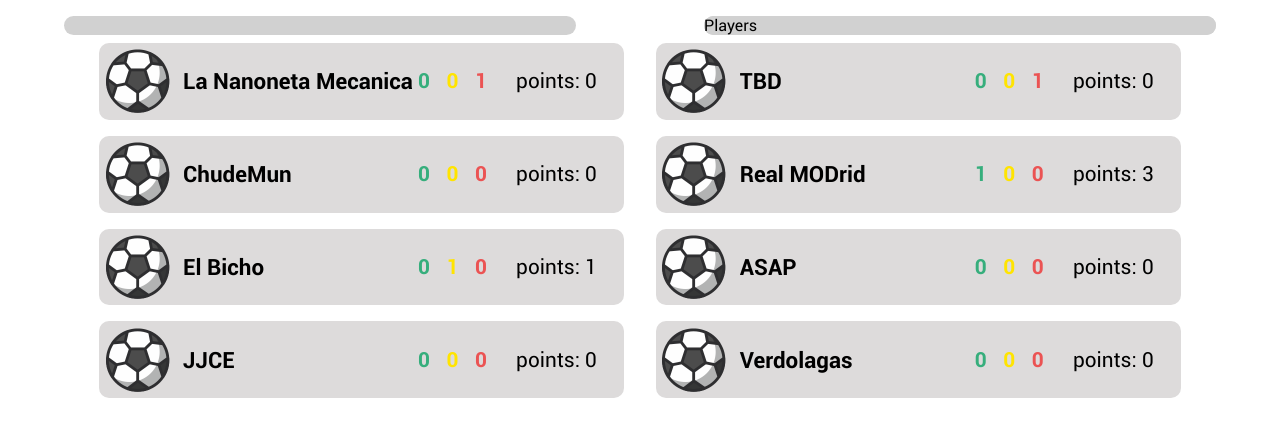
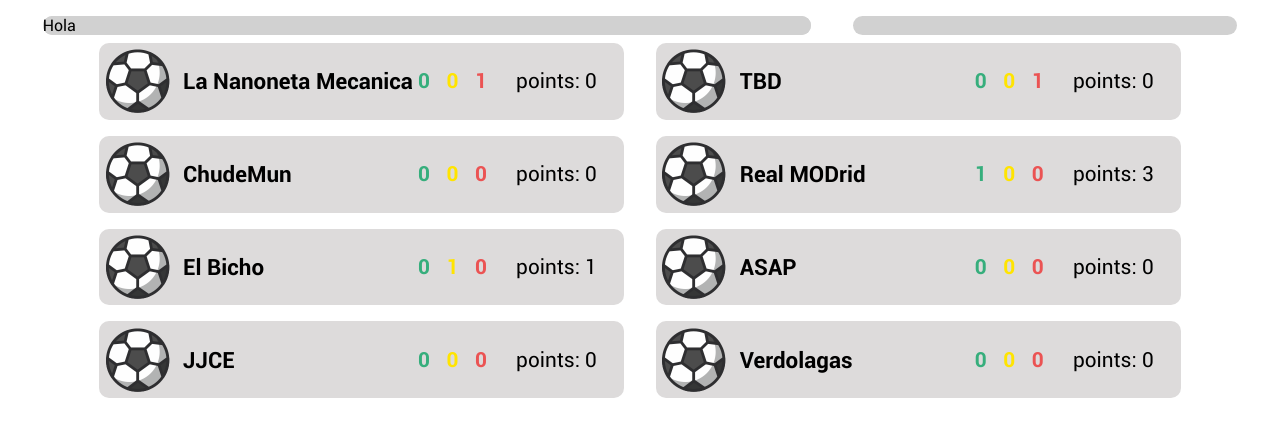
Before and after one commit to felipendelicia/MODO-fixture-frontend, a React (Create React App) app: page / in a window 1280 px wide. Shown: the top 436 px of the page. Built offline with nearby package versions, Linux system fonts and the light colour scheme.

Commit message:
feat: Players.tsx structur

```diff
--- a/src/components/General/Fixture/Fixture.css
+++ b/src/components/General/Fixture/Fixture.css
@@ -1,5 +1,5 @@
 .fixture-container{
     background-color: #D1D1D1;
     border-radius: 10px;
-    width: 40vw;
+    width: 60vw;
 }
--- a/src/components/General/Fixture/Fixture.tsx
+++ b/src/components/General/Fixture/Fixture.tsx
@@ -14,9 +14,7 @@ const Fixture = () => {
 
   return (
     <div className="fixture-container">
-        {
-
-        }
+        Hola
     </div>
   )
 }
--- a/src/components/General/General.css
+++ b/src/components/General/General.css
@@ -1,7 +1,6 @@
 .fixture-players-container{
     display: flex;
-    justify-content:space-around;
-    width: 100%;
+    justify-content: space-evenly;
 }
 
 .teams-container{
--- a/src/components/General/Players/Players.css
+++ b/src/components/General/Players/Players.css
@@ -1,5 +1,5 @@
 .players-container{
     background-color: #D1D1D1;
     border-radius: 10px;
-    width: 40vw;
+    width: 30vw;
 }
--- a/src/components/General/Players/Players.tsx
+++ b/src/components/General/Players/Players.tsx
@@ -2,10 +2,25 @@ import React from 'react'
 
 import "./Players.css"
 
+import { players } from '../../../data/players'
+
 const Players = () => {
   return (
     <div className="players-container">
-        Players
+        <div className="search-bar-container">
+
+        </div>
+        <div className="players-container">
+          {
+            players.map((player, index)=>{
+              return(
+                <div className="player-container" key={index}>
+
+                </div>
+              )
+            })
+          }
+        </div>
     </div>
   )
 }
```
